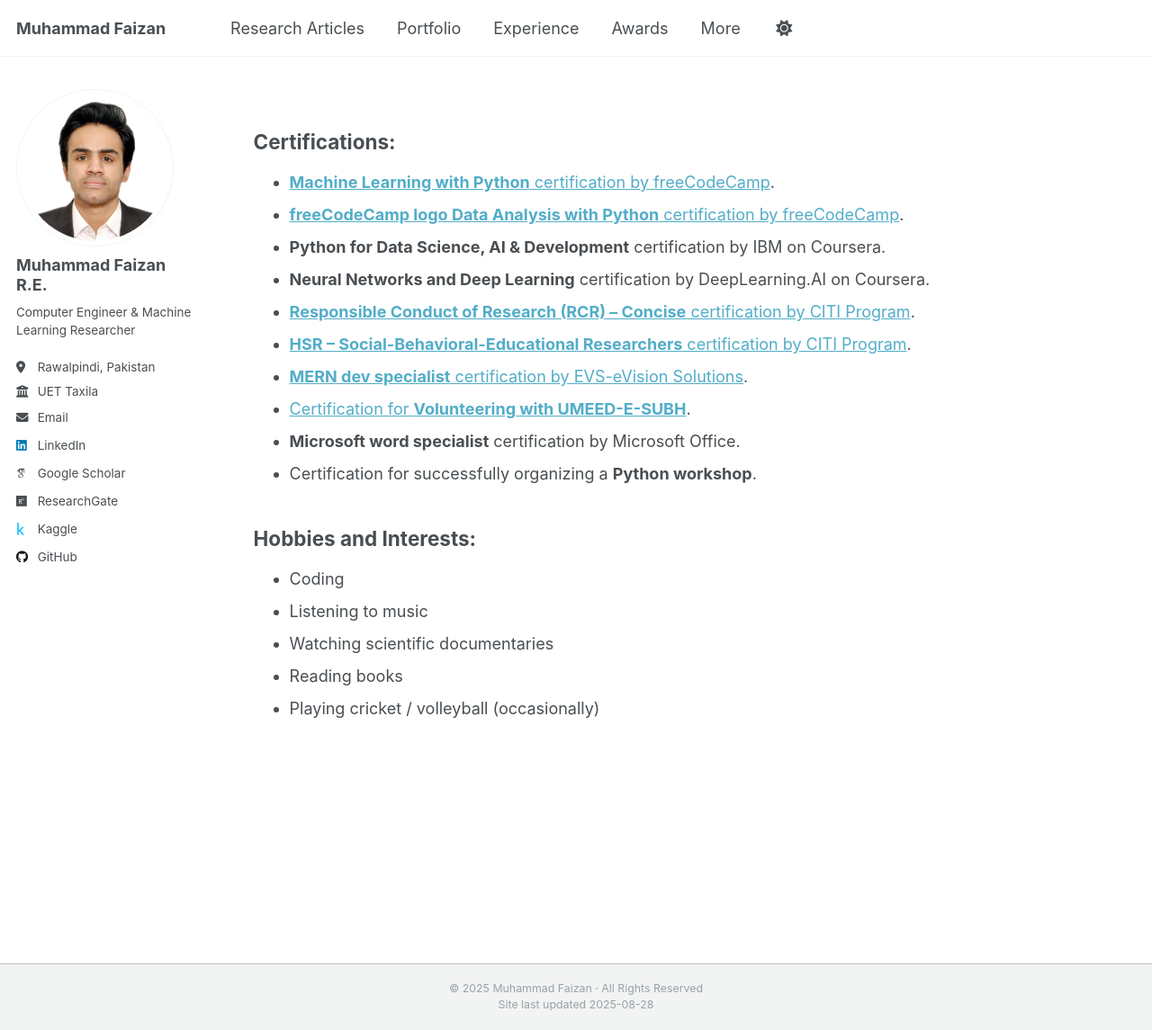
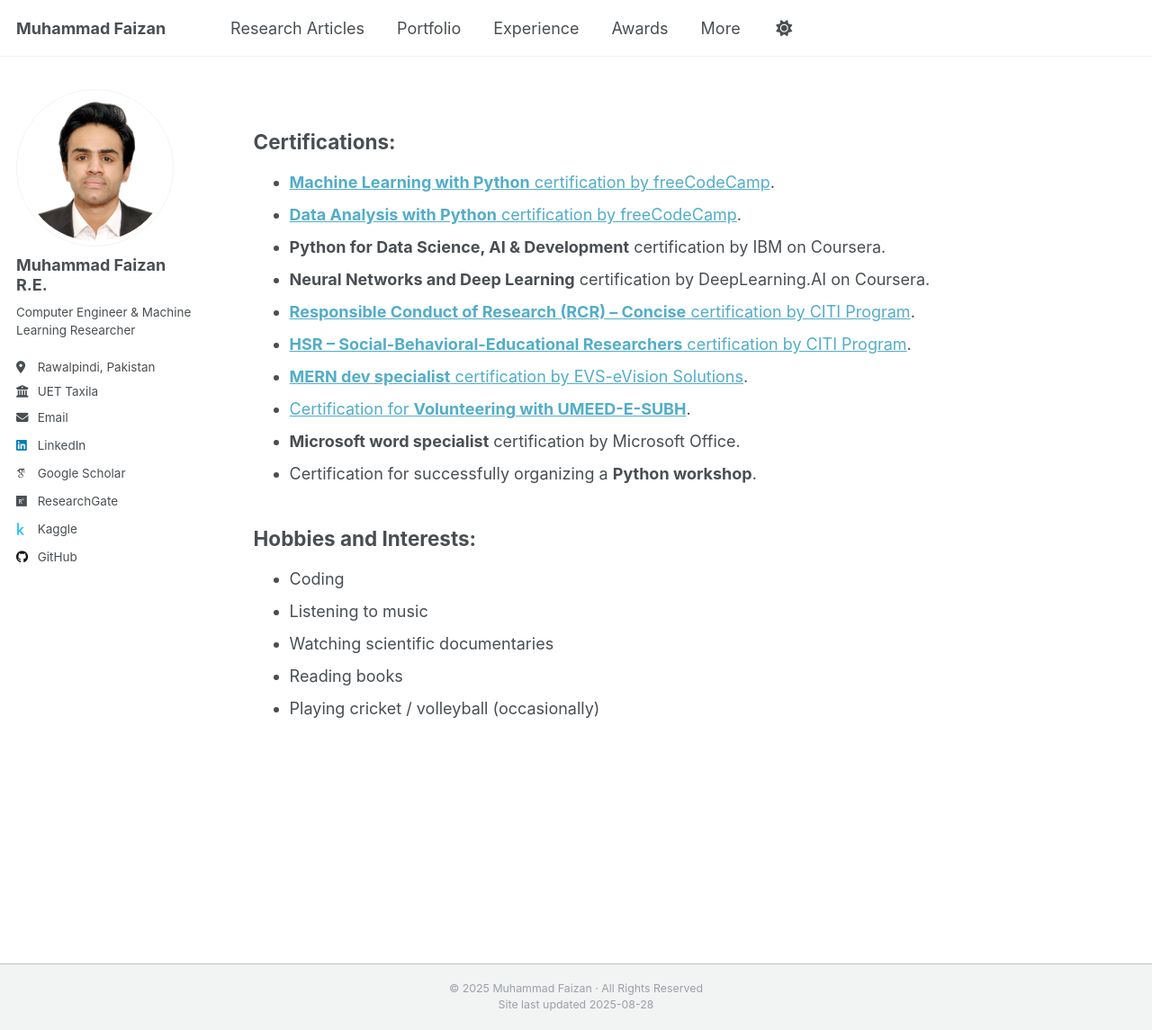
Before and after one commit to MuhammadFaizan99/MuhammadFaizan99.github.io, a Jekyll site: the page built from _pages/more.md, in a window 1280 px wide and 1145 px high. Shown: the whole window at 90% size. Built offline with Jekyll 4.4.1, drawn with Linux system fonts in a browser that asks for light colours; some web fonts are replaced; a script that is not in the unit is left out.

Commit message:
Update more.md

```diff
--- a/_pages/more.md
+++ b/_pages/more.md
@@ -11,7 +11,7 @@ redirect_from:
 ## Certifications:
 
 - [**Machine Learning with Python** certification by freeCodeCamp](https://freecodecamp.org/certification/fcc67cd55f9-c36a-4a22-8abf-c691d82cc511/machine-learning-with-python-v7).
-- [**freeCodeCamp logo Data Analysis with Python** certification by freeCodeCamp](https://www.freecodecamp.org/certification/fcc67cd55f9-c36a-4a22-8abf-c691d82cc511/data-analysis-with-python-v7).
+- [**Data Analysis with Python** certification by freeCodeCamp](https://www.freecodecamp.org/certification/fcc67cd55f9-c36a-4a22-8abf-c691d82cc511/data-analysis-with-python-v7).
 - **Python for Data Science, AI & Development** certification by IBM on Coursera.
 - **Neural Networks and Deep Learning** certification by DeepLearning.AI on Coursera.
 - [**Responsible Conduct of Research (RCR) – Concise** certification by CITI Program](https://www.citiprogram.org/verify/?wb6c213f9-d3bb-4ae6-a0e0-3641674abc68-71594743).
```
